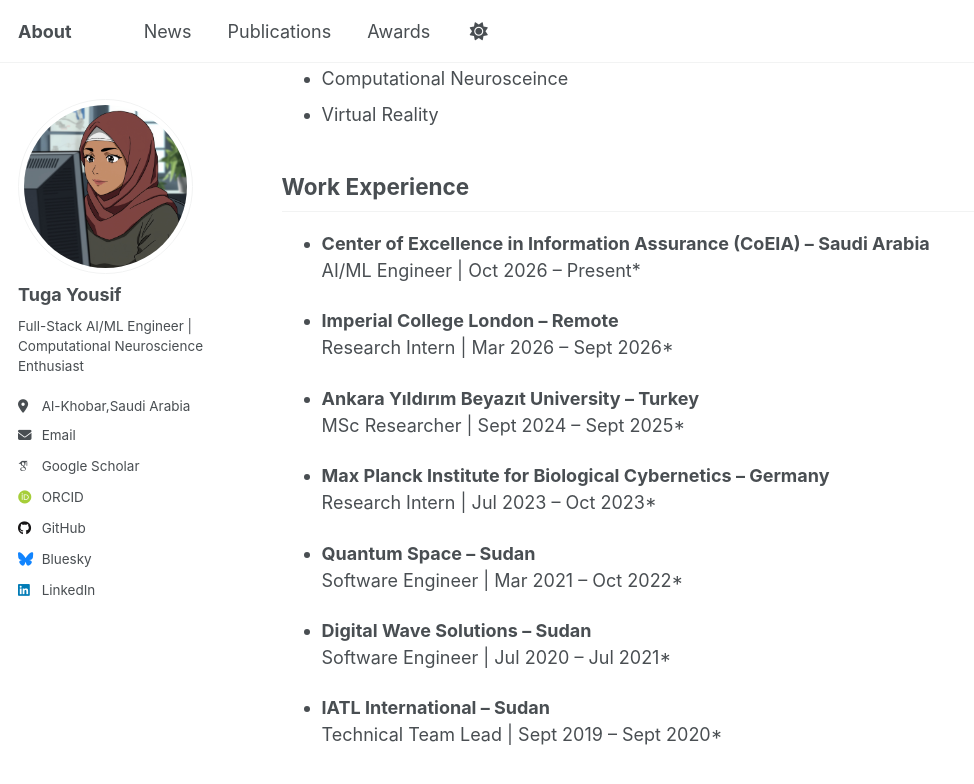
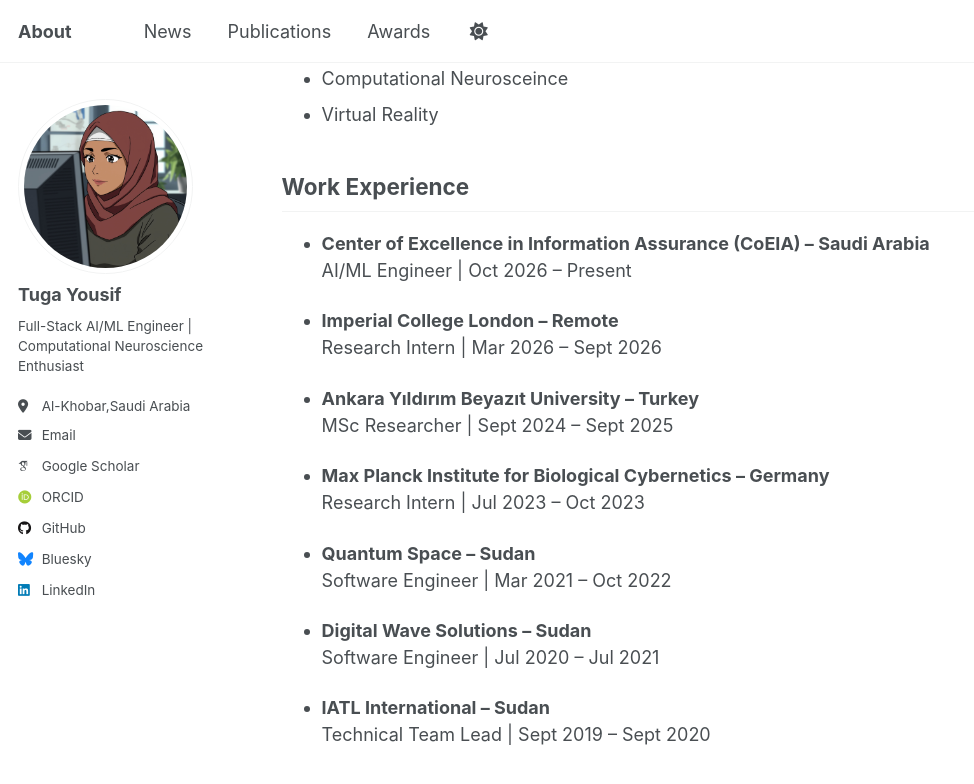
Before and after one commit to TugaAhmed/TugaAhmed.github.io, a Jekyll site: the page built from _pages/about.md, in a window 1280 px wide and 900 px high, scrolled down 798 px. Shown: the top 784 px of the window, without its empty margins (0-974 px from the left). Built offline with Jekyll 4.4.1, drawn with Linux system fonts in a browser that asks for light colours; some web fonts are replaced.

Commit message:
fix design

```diff
--- a/_pages/about.md
+++ b/_pages/about.md
@@ -37,25 +37,25 @@ Tuga Yousif is a Sudanese Software Engineer with a strong passion for computatio
 ## Work Experience
 
 * **Center of Excellence in Information Assurance (CoEIA) – Saudi Arabia**
-  AI/ML Engineer | Oct 2026 – Present*
+  AI/ML Engineer | Oct 2026 – Present
 
 * **Imperial College London – Remote**
-  Research Intern | Mar 2026 – Sept 2026*
+  Research Intern | Mar 2026 – Sept 2026
 
 * **Ankara Yıldırım Beyazıt University – Turkey**
-  MSc Researcher | Sept 2024 – Sept 2025*
+  MSc Researcher | Sept 2024 – Sept 2025
 
 * **Max Planck Institute for Biological Cybernetics – Germany**
-  Research Intern | Jul 2023 – Oct 2023*
+  Research Intern | Jul 2023 – Oct 2023
 
 * **Quantum Space – Sudan**
-  Software Engineer | Mar 2021 – Oct 2022*
+  Software Engineer | Mar 2021 – Oct 2022
 
 * **Digital Wave Solutions – Sudan**
-  Software Engineer | Jul 2020 – Jul 2021*
+  Software Engineer | Jul 2020 – Jul 2021
 
 * **IATL International – Sudan**
-  Technical Team Lead | Sept 2019 – Sept 2020*
+  Technical Team Lead | Sept 2019 – Sept 2020
 
 
 
```
